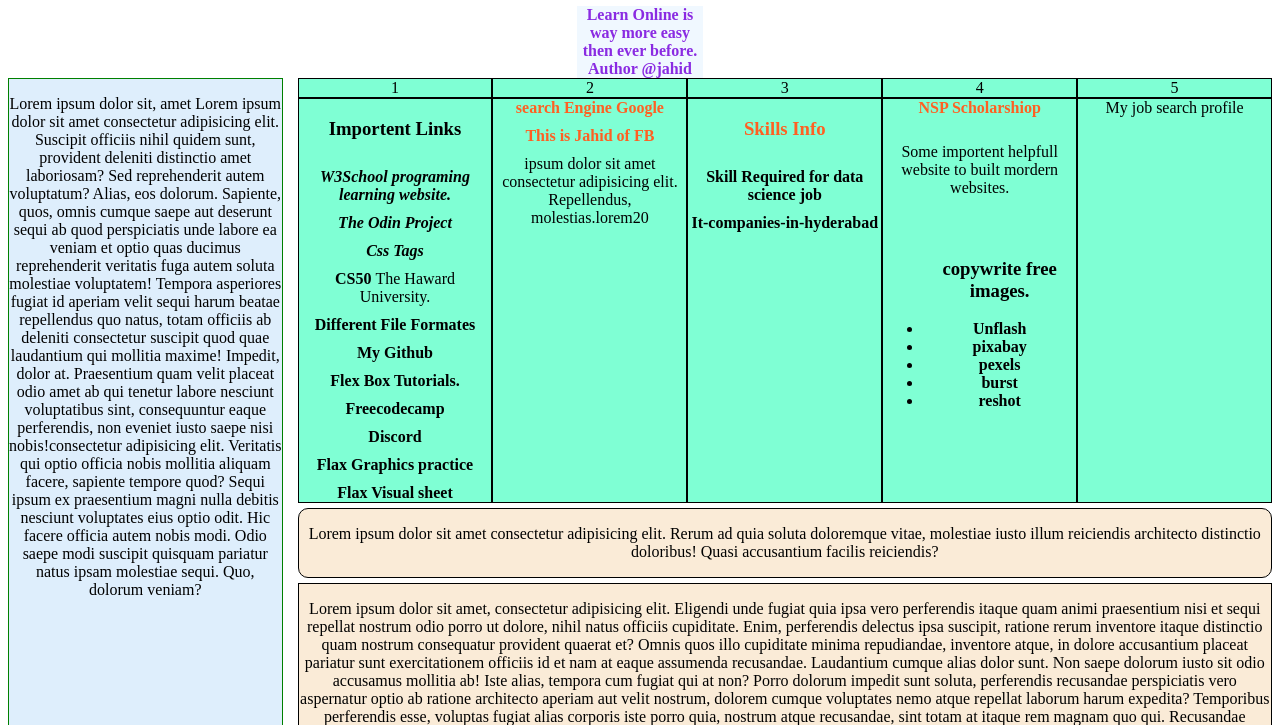
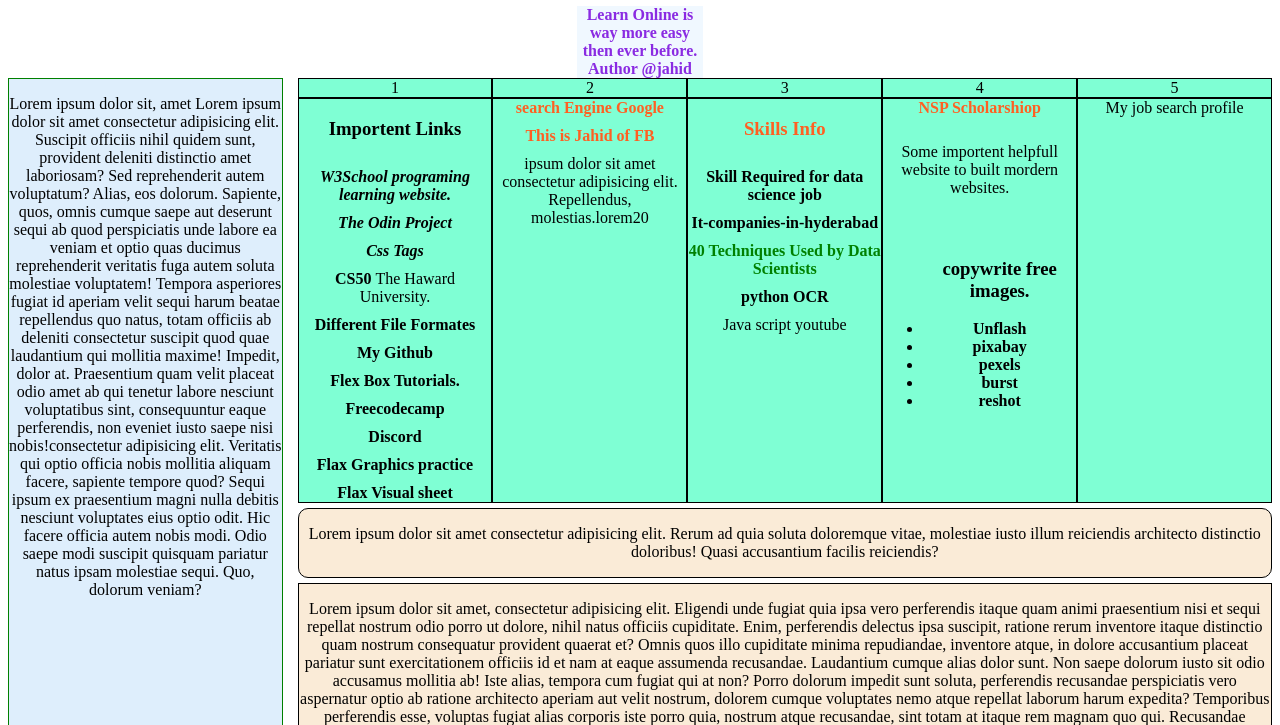
Before and after one commit to jahid289/html_practice, a plain HTML site: page index.html in a window 1280 px wide. Shown: the part 75-800 px from the top of the page. Drawn offline with Linux system fonts and the light colour scheme.

Commit message:
added some importent links.

```diff
--- a/index.html
+++ b/index.html
@@ -57,6 +57,9 @@
                         <h3 class="k1"> Skills Info</h3>
                         <a href="https://www.simplilearn.com/what-skills-do-i-need-to-become-a-data-scientist-article" target="_blank"><strong>Skill Required for data science job</strong></a>
                         <a href="https://zolostays.com/blog/it-companies-in-hyderabad/" target="_blank"><strong> It-companies-in-hyderabad </strong> </a>
+                        <a href="https://www.datasciencecentral.com/40-techniques-used-by-data-scientists/" target="_blank"><strong style="color: green;">40 Techniques Used by Data Scientists</strong> </a>
+                        <a href="https://stackabuse.com/pytesseract-simple-python-optical-character-recognition/" target="_blank"><Strong> python OCR</Strong> </a>
+                        <a href="https://www.youtube.com/watch?v=jS4aFq5-91M&ab_channel=freeCodeCamp.org" target="_blank"> Java script youtube</a>
                     </div>
                     <div class="f1">
                         <a href="https://scholarships.gov.in/" target="_blank"> <strong class="k1">NSP Scholarshiop</strong> </a>
```
